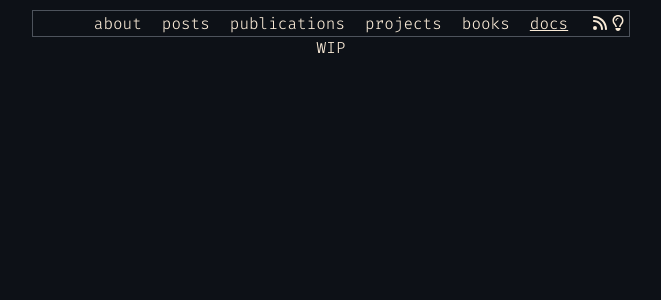
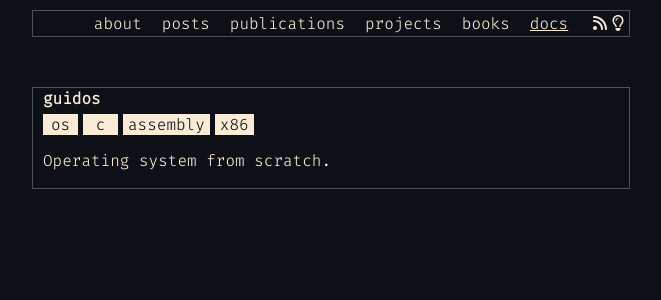
Before and after one commit to Zonotora/zonotora.github.io, a Next.js app: page /docs in a window 1280 px wide. Shown: the top 300 px of the page, without its empty margins (309-970 px from the left). Built offline with nearby package versions, Linux system fonts and the light colour scheme.

Commit message:
Add content to docs page

```diff
--- a/data/projects.json
+++ b/data/projects.json
@@ -1,8 +1,8 @@
 [
   {
-    "title": "os",
-    "description": "An operating system from scratch.",
-    "tags": ["c", "assembly", "x86"],
+    "title": "guidos",
+    "description": "Operating system from scratch.",
+    "tags": ["os", "c", "assembly", "x86"],
     "link": "guidos/book/index.html",
     "githubLink": "https://github.com/Zonotora/guidos"
   },
--- a/pages/docs/index.tsx
+++ b/pages/docs/index.tsx
@@ -1,10 +1,41 @@
 import Header from "../../components/header";
+import Tag from "../../components/tag";
+import Link from "next/link";
+
+const docs = [
+  {
+    title: "guidos",
+    description: "Operating system from scratch.",
+    tags: ["os", "c", "assembly", "x86"],
+    link: "https://zonotora.github.io/guidos/book/index.html",
+  },
+];
 
 export const Home = () => {
   return (
     <div className="main">
       <Header active="docs" />
-      WIP
+      <div className="posts">
+        {docs.map((doc) => (
+          <Link
+            key={doc.title}
+            href={doc.link}
+            className="project-preview"
+            style={{ cursor: "pointer" }}
+          >
+            <div style={{ position: "absolute", right: "0" }}></div>
+            <div className="project-preview-title">
+              <b>{doc.title}</b>
+            </div>
+            <div className="project-preview-info tags">
+              {doc.tags.map((tag) => (
+                <Tag key={tag} name={tag} />
+              ))}
+            </div>
+            <div className="project-preview-content">{doc.description}</div>
+          </Link>
+        ))}
+      </div>
     </div>
   );
 };
```
